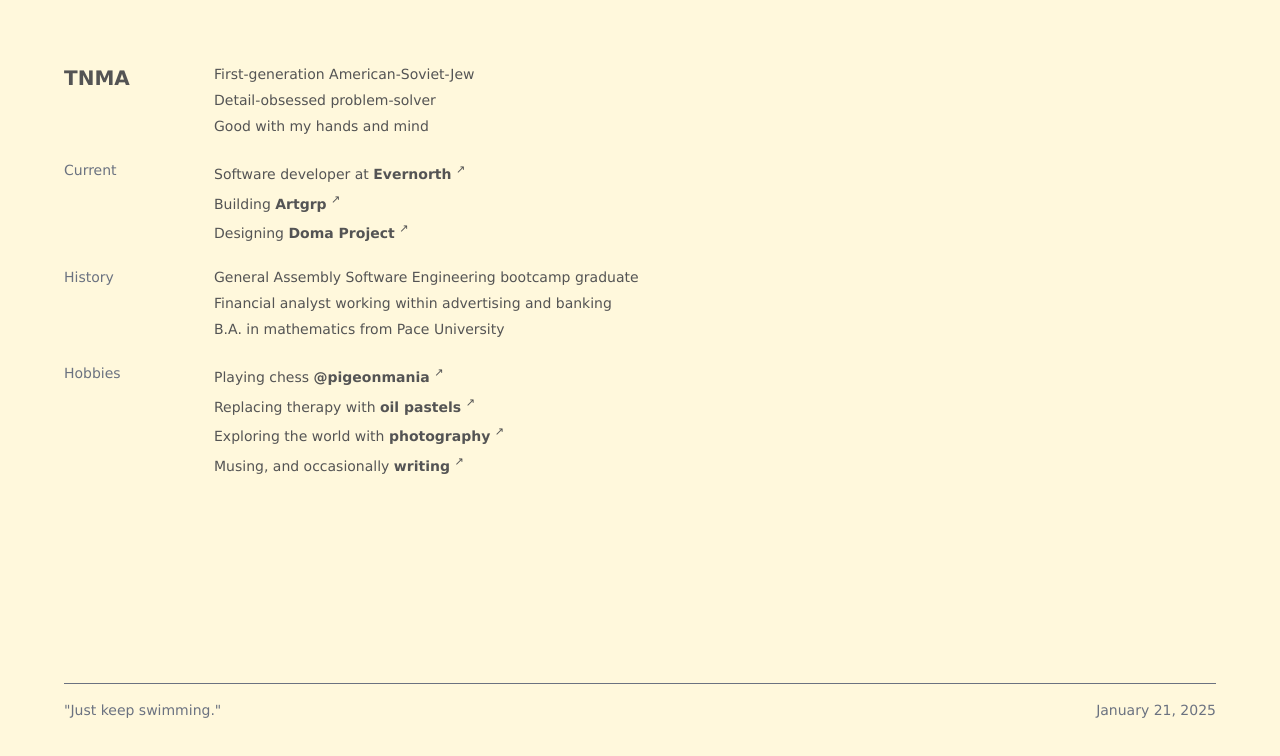
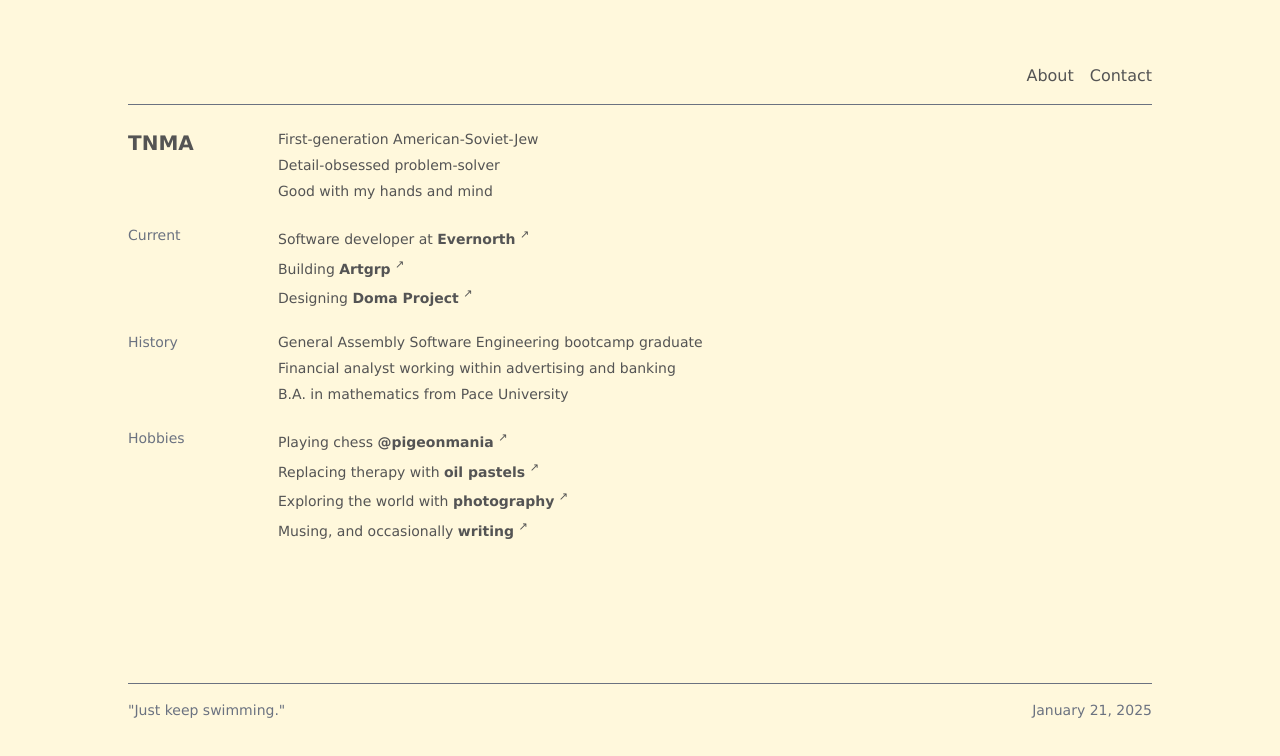
Before and after one commit to TheBerlinMan/tnma-me, a Next.js app: page / in a window 1280 px wide. Shown: the top 756 px of the page. Built offline with nearby package versions, Linux system fonts and the light colour scheme.

Commit message:
add conditional header

```diff
--- a/app/art/layout.tsx
+++ /dev/null
@@ -1,11 +0,0 @@
-import Link from "next/link";
-
-export default function Layout({ children }: { children: React.ReactNode }) {
-    return (
-        <main>
-            <Link href="/" className="font-bold text-xl">TNMA</Link>
-            {/* <hr className="border-gray-500 border-1 mt-4 mb-6"/> */}
-            {children}
-        </main>
-    );
-}
--- /dev/null
+++ b/app/components/Header.tsx
@@ -0,0 +1,50 @@
+"use client";
+
+import React from "react";
+import Link from "next/link";
+import { usePathname } from "next/navigation";
+
+const navItems = [
+  { name: "About", href: "/about" },
+  { name: "Contact", href: "/contact" },
+];
+
+const Header = () => {
+  const pathname = usePathname();
+  console.log(pathname);
+
+  if (pathname === "/") {
+    return (
+      <div>
+        <nav className="flex justify-end gap-4">
+          {navItems.map((item) => (
+            <Link href={item.href} key={item.name}>
+              {item.name}
+            </Link>
+          ))}
+        </nav>
+        <hr className="border-gray-500 border-1 mt-4 mb-6" />
+      </div>
+    );
+  } else {
+    return (
+      <div>
+        <div className="flex justify-between items-center">
+          <Link href="/" className="font-bold text-xl">
+            TNMA
+          </Link>
+          <nav className="flex justify-end gap-4">
+            {navItems.map((item) => (
+              <Link href={item.href} key={item.name}>
+                {item.name}
+              </Link>
+            ))}
+          </nav>
+        </div>
+          <hr className="border-gray-500 border-1 mt-4 mb-6"/>
+      </div>
+    );
+  }
+};
+
+export default Header;
--- a/app/layout.tsx
+++ b/app/layout.tsx
@@ -1,7 +1,7 @@
 import type { Metadata } from "next";
 import "./globals.css";
 import Footer from "./components/Footer";
-
+import Header from "./components/Header";
 export const metadata: Metadata = {
   title: "TNMA",
   description: "Tnma's personal website",
@@ -14,7 +14,8 @@ export default function RootLayout({
 }>) {
   return (
     <html lang="en">
-      <body className="min-h-screen flex flex-col mx-auto px-16 py-16">
+      <body className="min-h-screen flex flex-col max-w-6xl mx-auto px-16 py-16">
+        <Header />
         <main className="flex-grow">{children}</main>
         <Footer />
       </body>
```
